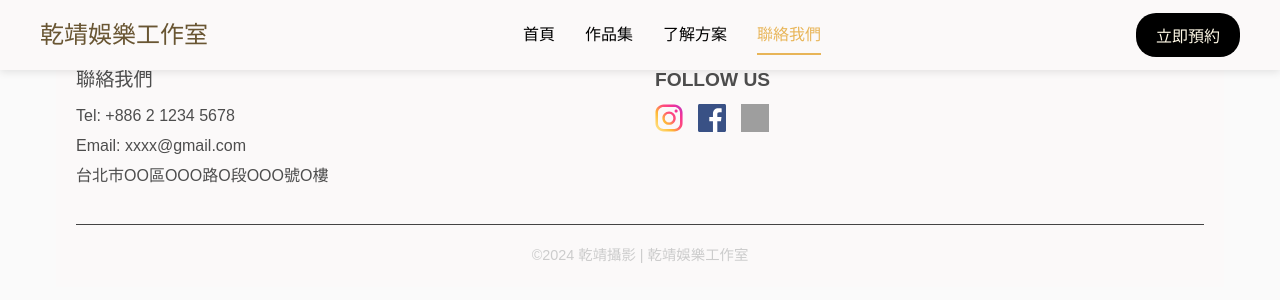
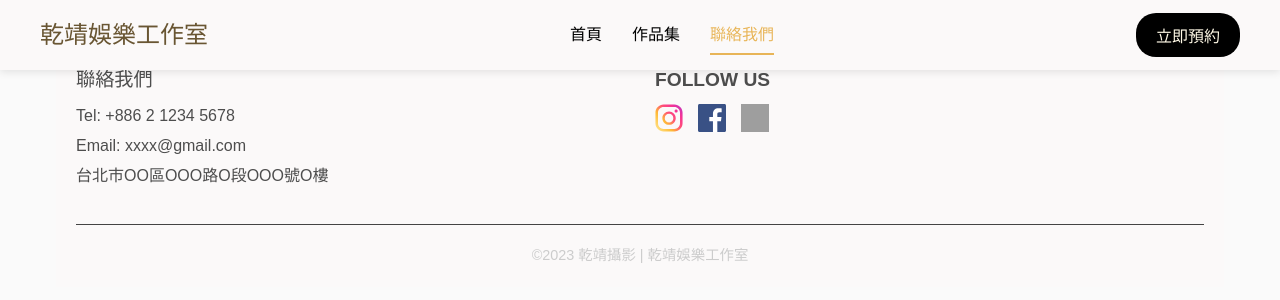
Before and after one commit to hank2636/Creator, a React (Vite) app in the folder frontend/: page /contact in a window 1280 px wide. Shown: the top 300 px of the page. Built offline with nearby package versions, Linux system fonts and the light colour scheme; grey boxes are pictures that could not be loaded.

Commit message:
註解了解方案分頁

```diff
--- a/frontend/src/components/Footer.tsx
+++ b/frontend/src/components/Footer.tsx
@@ -14,13 +14,13 @@ const Footer = () => {
         <div className="footer-social">
           <h4>FOLLOW US</h4>
           <div className="social-icons">
-            <a href="https://www.instagram.com" target="_blank" rel="noopener noreferrer">
+            <a href="https://www.instagram.com/qianjing_studio?utm_source=ig_web_button_share_sheet&igsh=ZDNlZDc0MzIxNw==" target="_blank" rel="noopener noreferrer">
               <img src="/icon/ig.svg" alt="Instagram" />
             </a>
-            <a href="https://www.facebook.com" target="_blank" rel="noopener noreferrer">
+            <a href="https://www.facebook.com/share/g/1E4MMKeFFB/" target="_blank" rel="noopener noreferrer">
               <img src="/icon/fb.svg" alt="Facebook" />
             </a>
-            <a href="https://www.youtube.com" target="_blank" rel="noopener noreferrer">
+            <a href="https://youtube.com/@qianjing_studio?si=2C-OdQ21ZMema0rT" target="_blank" rel="noopener noreferrer">
               <img src="/icon/yt.svg" alt="YouTube" />
             </a>
           </div>
@@ -28,7 +28,7 @@ const Footer = () => {
       </div>
 
       <div className="footer-bottom">
-        ©2024 乾靖攝影 | 乾靖娛樂工作室
+        ©2023 乾靖攝影 | 乾靖娛樂工作室
       </div>
     </footer>
   );
--- a/frontend/src/components/Header.tsx
+++ b/frontend/src/components/Header.tsx
@@ -125,7 +125,7 @@ const Header: React.FC = () => {
             )}
           </div>
 
-          <a
+          {/* <a
             href="#"
             className={`nav-item ${location.pathname === '/plans' ? 'active' : ''}`}
             onClick={(e) => {
@@ -134,7 +134,7 @@ const Header: React.FC = () => {
             }}
           >
             了解方案
-          </a>
+          </a> */}
 
           <a
             href="#"
--- a/frontend/src/pages/Home.tsx
+++ b/frontend/src/pages/Home.tsx
@@ -75,8 +75,6 @@ const Home = () => {
         ))}
       </div>
 
-      <hr />
-
       {/* 分類：光影形象誌 */}
       <div id="image" className="gallery-section">
         <h2 className="gallery-title">形象照</h2>
--- a/frontend/src/pages/home.css
+++ b/frontend/src/pages/home.css
@@ -42,6 +42,7 @@
 .mouse-slider {
   width: 100vw;
   margin-left: calc(-50vw + 50%);
+  padding: 10px;
   overflow-x: auto;
   white-space: nowrap;
   scrollbar-width: none; /* Firefox */
```
